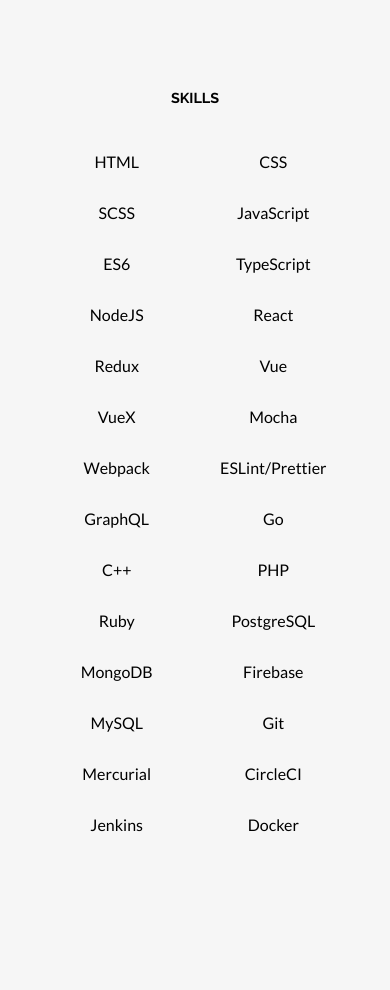
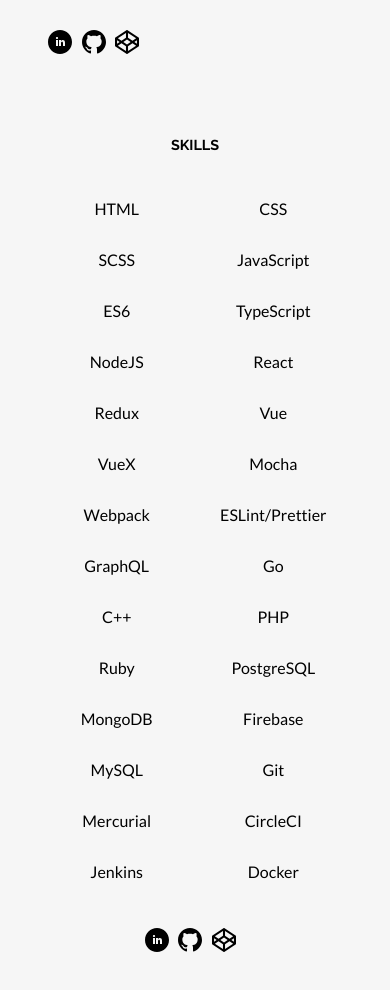
Before and after one commit to ekdevdes/personal-site, a Next.js app: page / in a window 390 px wide. Shown: the part 740-1730 px from the top of the page. Before the commit the page ends 1700 px from the top, so only its background shows below. Built offline with nearby package versions, Linux system fonts and the light colour scheme.

Commit message:
add social icons on mobile, adjust spacing and styling

```diff
--- a/components/Hero/styles.module.scss
+++ b/components/Hero/styles.module.scss
@@ -1,5 +1,5 @@
 @import '../../styles/vars';
-@import '../../styles/mixins.scss';
+@import '../../styles/mixins';
 
 .container {
   display: flex;
--- a/components/InfoSection/index.jsx
+++ b/components/InfoSection/index.jsx
@@ -2,8 +2,8 @@
 
 import styles from './styles.module.scss'
 
-const InfoSection = ({ header, children }) => (
-  <div className={styles.container}>
+const InfoSection = ({ header, children, className }) => (
+  <div className={cn(styles.container, className)}>
     <p className={cn('f-raleway', styles.header)}>{header}</p>
     <div className={styles.content}>
       {children}
--- a/components/InfoSection/styles.module.scss
+++ b/components/InfoSection/styles.module.scss
@@ -1,5 +1,5 @@
-@import '../../styles/vars.scss';
-@import '../../styles/mixins.scss';
+@import '../../styles/vars';
+@import '../../styles/mixins';
 
 .container {
   margin: 3.75rem 2.5rem;
--- a/components/Skills/styles.module.scss
+++ b/components/Skills/styles.module.scss
@@ -1,5 +1,5 @@
 @import '../../styles/vars';
-@import '../../styles/mixins.scss';
+@import '../../styles/mixins';
 
 .container {
   display: grid;
@@ -11,7 +11,7 @@
     text-align: left;
   }
 
-  @include mq($md) {
+  @include mq($nineNinetyTwo) {
     grid-template-columns: repeat(3, 1fr);
   }
 
--- a/components/SocialLinks/index.jsx
+++ b/components/SocialLinks/index.jsx
@@ -1,9 +1,12 @@
+import cn from 'classnames'
 import Icon from '../Icon'
 
 import styles from './styles.module.scss'
 
-const SocialLinks = () => (
-  <div className={styles.iconContainer}>
+const SocialLinks = ({ showIcons = false }) => (
+  <div className={cn(styles.iconContainer, {
+    [styles.showIcons]: showIcons
+  })}>
     <a href="https://www.linkedin.com/in/ethankr/" target="_blank" rel="noopener" aria-label="LinkedIn">
       <Icon name="linkedin" />
     </a>
--- a/components/SocialLinks/styles.module.scss
+++ b/components/SocialLinks/styles.module.scss
@@ -4,6 +4,15 @@
 .iconContainer {
   display: none;
   align-items: center;
+
+  &.showIcons {
+    display: block;
+    margin: 1rem 2.5rem;
+
+    @include mq($md) {
+      display: none;
+    }
+  }
 
   @include mq($md) {
     margin-left: auto;
--- a/pages/index.js
+++ b/pages/index.js
@@ -1,9 +1,12 @@
+import cn from 'classnames'
+
 import MainLayout from '../layouts/Main'
 import Nav from '../components/Nav'
 import Hero from '../components/Hero'
 import InfoSection from '../components/InfoSection'
 import Experience from '../components/Experience'
 import Skills from '../components/Skills'
+import SocialLinks from '../components/SocialLinks'
 
 import styles from './styles.module.scss'
 
@@ -12,7 +15,7 @@
     <Nav />
     <Hero />
     <div className={styles.contentContainer}>
-      <InfoSection header="Experience">
+      <InfoSection header="Experience" className={styles.infoSection}>
         <Experience
           employer="Red Ventures"
           employerSite="https://redventures.com/"
@@ -44,9 +47,13 @@
           endDate="Aug. 2014"
           position="Software Engineer Intern" />
       </InfoSection>
-      <InfoSection header="Skills">
+      <SocialLinks showIcons />
+      <InfoSection header="Skills" className={cn(styles.infoSection, styles.skillsContainer)}>
         <Skills />
       </InfoSection>
+      <div className={styles.socialContainer}>
+        <SocialLinks showIcons />
+      </div>
     </div>
   </MainLayout>
 )
--- a/pages/styles.module.scss
+++ b/pages/styles.module.scss
@@ -1,32 +1,52 @@
 @import '../styles/vars';
-@import '../styles/mixins.scss';
+@import '../styles/mixins';
 
 .contentContainer {
   display: flex;
   flex-direction: column;
-  margin-bottom: 3.1rem;
 
   @include mq($md) {
     flex-direction: row;
   }
 
-  > div:first-child {
+  @include mq($lg) {
+    margin-bottom: 2.7rem;
+  }
+
+  .infoSection:first-child {
     margin-bottom: 0;
   }
 
   @include mq($md) {
-    > div {
+    .infoSection {
       width: 50%;
     }
 
-    > div:first-child {
+    .infoSection:first-child {
       margin-bottom: 3.75rem;
     }
   }
 
   @include mq($xlg) {
-    > div:first-child {
+    .infoSection:first-child {
       width: 90%;
     }
   }
+
+  .skillsContainer {
+    margin: 3rem 2.5rem 0.9rem;
+
+    @include mq($md) {
+      margin: 7.2rem 5rem 1.9rem 5rem;
+    }
+  }
 }
+
+.socialContainer {
+  margin-bottom: 40px;
+  text-align: center;
+
+  @include mq($sm) {
+    text-align: left;
+  }
+}
--- a/styles/vars.scss
+++ b/styles/vars.scss
@@ -4,3 +4,4 @@
 $lg: 1024px;
 $xlg: 1200px;
 $xxlg: 1440px;
+$nineNinetyTwo: 992px;
```
